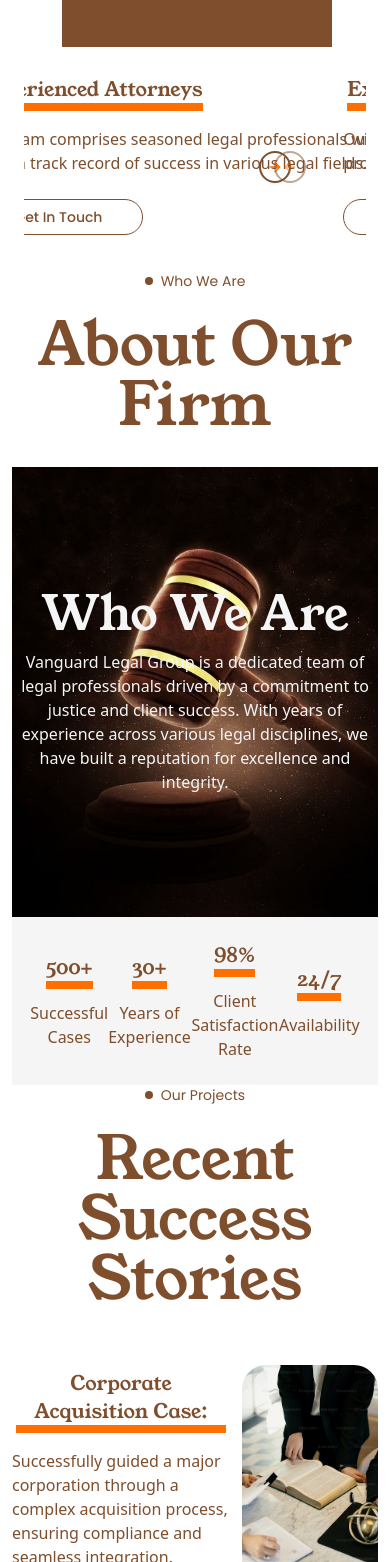
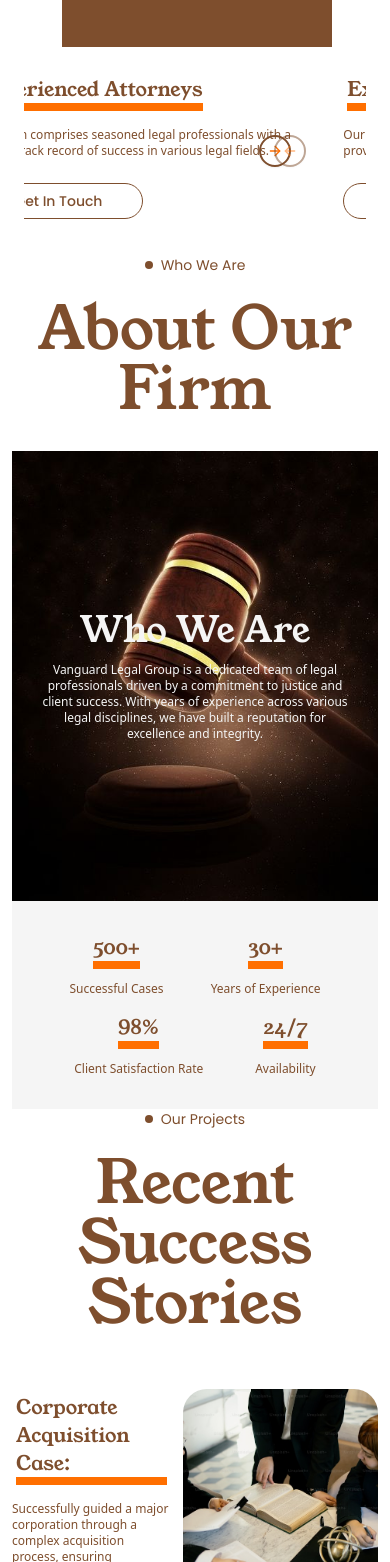
Before and after one commit to Maryammuhammadafzal/Law---Firm-Landing-Page, a Next.js app: page / in a window 390 px wide. Shown: the part 2126-3688 px from the top of the page. Built offline with nearby package versions, Linux system fonts and the light colour scheme; a web font is replaced by a local one.

Commit message:
responsivenes

```diff
--- a/src/app/about/Page.tsx
+++ b/src/app/about/Page.tsx
@@ -29,17 +29,17 @@
                 </div>
                 <div className='flex flex-col w-full h-auto'>
                     <div className='w-full h-auto flex justify-center items-center bg-center bg-fixed bg-cover' style={{ backgroundImage: `url('/images/about-bg.png')` }}>
-                        <div className='flex justify-center max-w-2xl gap-3 items-center w-full h-[450px] flex-col'>
-                            <h4 className='text-5xl text-secondary font-mono  text-center capitalize'>Who we are</h4>
-                            <p className='text-base text-secondary text-center'>Vanguard Legal Group is a dedicated team of legal professionals driven by a commitment to justice and client success. With years of experience across various legal disciplines, we have built a reputation for excellence and integrity.</p>
+                        <div className='flex justify-center md:max-w-2xl sm:max-w-xl xs:max-w-md max-w-xs gap-3 items-center w-full h-[450px] flex-col'>
+                            <h4 className='md:text-5xl text-4xl text-secondary font-mono  text-center capitalize'>Who we are</h4>
+                            <p className='md:text-base xs:text-sm text-xs text-secondary text-center'>Vanguard Legal Group is a dedicated team of legal professionals driven by a commitment to justice and client success. With years of experience across various legal disciplines, we have built a reputation for excellence and integrity.</p>
                         </div>
                     </div>
                     <div className='rating w-full flex bg-secondary justify-center py-6 items-center'>
-                        <div className='flex w-[90%] justify-evenly items-center h-auto'>
+                        <div className='flex w-[90%] max-sm:flex-wrap justify-evenly items-center h-auto'>
                             {rating_data.map((rate, index) => (
-                                <div key={index} className='flex flex-col gap-3 items-center justify-center text-center'>
+                                <div key={index} className='flex p-2 flex-col gap-3 items-center justify-center text-center'>
                                     <h2 className='xl:text-5xl md:text-4xl sm:text-3xl xs:text-2xl text-xl font-mono text-center border-b-8 border-primary w-fit'>{rate.num}</h2>
-                                    <p className='max-w-3xl text-base'>
+                                    <p className='lg:max-w-3xl md:max-w-2xl sm:max-w-xl xs:max-w-md max-w-xs md:text-base sm:text-sm text-xs'>
                                         {rate.title}
                                     </p>
                                 </div>
--- a/src/app/choose/page.tsx
+++ b/src/app/choose/page.tsx
@@ -71,7 +71,7 @@
                                             <div className="flex flex-col md:gap-2 sm:gap-1 gap-0 max-sm:p-1 max-md:p-3">
                                                 <h2 className='lg:text-4xl  md:text-3xl xs:text-2xl text-xl text-foreground font-mono text-center border-b-8 border-primary w-fit'>{title}</h2>
                                             </div>
-                                            <p className='max-w-3xl text-foreground md:text-base sm:text-sm xs:text-xs'>
+                                            <p className='lg:max-w-3xl md:max-w-2xl sm:max-w-xl xs:max-w-md max-w-xs text-foreground md:text-base sm:text-sm text-xs'>
                                                 {description}
                                             </p>
                                             <div className="foot w-full h-auto py-3 flex justify-start">
--- a/src/app/project/page.tsx
+++ b/src/app/project/page.tsx
@@ -19,7 +19,7 @@
     ]
     return (
         <div className='w-full h-auto flex justify-center items-center lg:py-20 md:py-14 sm:py-7'>
-            <div className='lg:w-[80%] md:w-[95%] w-full md:px-0 px-3  h-auto flex flex-col lg:gap-16 md:gap-12 gap-8 justify-center items-center'>
+            <div className='lg:w-[85%] md:w-[95%] w-full md:px-0 px-3  h-auto flex flex-col lg:gap-16 md:gap-12 gap-8 justify-center items-center'>
                 <div className="heading flex flex-col gap-6 items-center justify-center h-auto w-full">
                     <SubHeading title="Our Projects" />
                     <h2 className='text-6xl font-mono text-center'>Recent Success Stories</h2>
@@ -31,9 +31,9 @@
                                 {/* Content */}
                                 <div className='flex flex-col gap-3 max-w-xl'>
                                     <div className="flex flex-col md:gap-2 sm:gap-1 gap-0 max-sm:p-1 max-md:p-3">
-                                        <h2 className='lg:text-4xl  sm:text-3xl xs:text-2xl text-xl text-foreground font-mono text-center border-b-8 border-primary w-fit'>{project.title}</h2>
+                                        <h2 className='xl:text-4xl  lg:text-3xl xs:text-2xl text-xl text-foreground font-mono border-b-8 border-primary w-fit'>{project.title}</h2>
                                     </div>
-                                    <p className='max-w-3xl text-foreground text-base'>
+                                    <p className='lg:max-w-3xl md:max-w-2xl sm:max-w-xl xs:max-w-md max-w-xs text-foreground md:text-base sm:txet-sm text-xs'>
                                         {project.desciption}
                                     </p>
                                     <div className="foot w-full h-auto py-3 flex justify-start">
```
